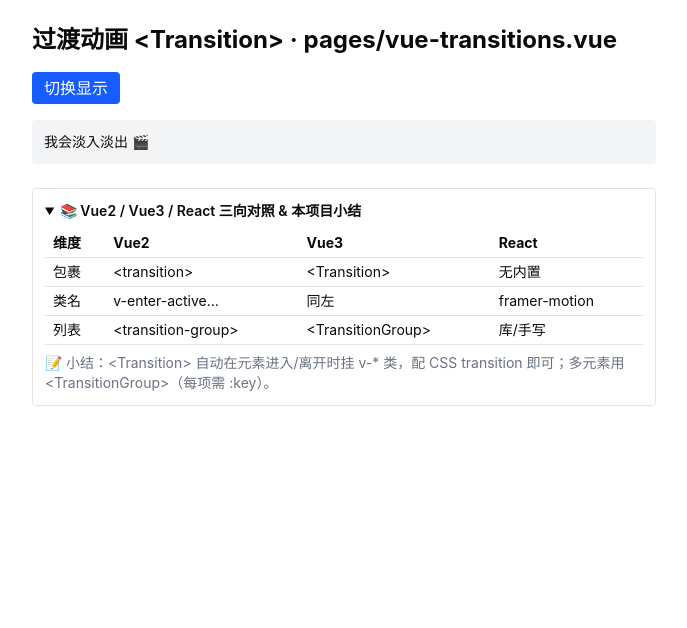
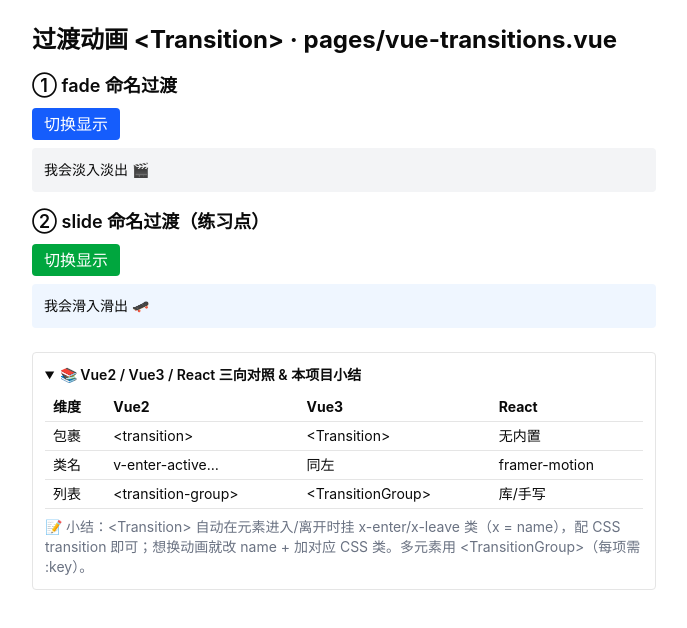
Before and after one commit to 1256807020/social-basic, a Nuxt app: page /vue-transitions in a window 1280 px wide. Both pictures are taken after a click on the heading "📚 Vue2 / Vue3 / React 三向对照 & 本项目小结". Shown: the top 628 px of the page, without its empty margins (296-983 px from the left). Built offline with nearby package versions, Linux system fonts and the light colour scheme.

Commit message:
learn/vue-transitions: 落地 slide 命名过渡练习点(第二 Transition + 独立 CSS 类)

```diff
--- a/app/pages/vue-transitions.vue
+++ b/app/pages/vue-transitions.vue
@@ -1,25 +1,40 @@
 <script setup lang="ts">
 // ───────────────────────────────────────────────────────────
-// 从 Vue2 升级到 Vue3（过渡动画篇）· &lt;Transition&gt;
-// · Vue2：&lt;transition&gt; 写法与 Vue3 几乎一致；
-// · Vue3：&lt;Transition&gt; 包裹单元素/组件，进入/离开自动加 v-enter/v-leave 类；
+// 从 Vue2 升级到 Vue3（过渡动画篇）· <Transition>
+// · Vue2：<transition> 写法与 Vue3 几乎一致；
+// · Vue3：<Transition> 包裹单元素/组件，进入/离开自动加 v-enter/v-leave 类；
 // · React 对照：无内置，用 framer-motion / CSS 动画。
 // 📌 实战定位：进出场动画【了解即可·进阶】；列表增删、弹窗、路由切换常用。
-// 🧭 学习模式：🔧固定写法=&lt;Transition&gt; + .v-enter-active 等 CSS 类；👉=练习点（已填）；文末 <details> 有 Vue2/Vue3/React 三向对照。
+// 🧭 学习模式：🔧固定写法=<Transition name="x"> + .x-enter-active 等 CSS 类；👉=练习点（已落地：fade + slide 两种命名过渡）；文末 <details> 有 Vue2/Vue3/React 三向对照。
 // ───────────────────────────────────────────────────────────
 import { ref } from 'vue'
 
 const show = ref(true)
-// 👉 练习：把动画换成不同的 name（如 'slide'）并加对应 CSS
+const show2 = ref(true)
+// 👉 练习：已落地 —— 第二个 <Transition name="slide"> 用独立 CSS 类演示「命名过渡」
 </script>
 
 <template>
   <main class="mx-auto max-w-2xl space-y-4 p-6">
     <h1 class="text-2xl font-bold">过渡动画 &lt;Transition&gt; · pages/vue-transitions.vue</h1>
-    <button class="rounded bg-blue-600 px-3 py-1 text-white" @click="show = !show">切换显示</button>
-    <Transition name="fade">
-      <p v-if="show" class="rounded bg-gray-100 p-3 text-sm">我会淡入淡出 🎬</p>
-    </Transition>
+
+    <!-- ① fade 命名过渡 -->
+    <section class="space-y-2">
+      <h2 class="text-lg font-semibold">① fade 命名过渡</h2>
+      <button class="rounded bg-blue-600 px-3 py-1 text-white" @click="show = !show">切换显示</button>
+      <Transition name="fade">
+        <p v-if="show" class="rounded bg-gray-100 p-3 text-sm">我会淡入淡出 🎬</p>
+      </Transition>
+    </section>
+
+    <!-- ② slide 命名过渡（练习点落地：独立 CSS 类） -->
+    <section class="space-y-2">
+      <h2 class="text-lg font-semibold">② slide 命名过渡（练习点）</h2>
+      <button class="rounded bg-green-600 px-3 py-1 text-white" @click="show2 = !show2">切换显示</button>
+      <Transition name="slide">
+        <p v-if="show2" class="rounded bg-blue-50 p-3 text-sm">我会滑入滑出 🛹</p>
+      </Transition>
+    </section>
 
     <details class="mt-6 rounded border p-3 text-sm">
       <summary class="cursor-pointer font-semibold">📚 Vue2 / Vue3 / React 三向对照 & 本项目小结</summary>
@@ -38,12 +53,13 @@ const show = ref(true)
           <tr class="border-b"><td class="px-2 py-1">列表</td><td class="px-2 py-1">&lt;transition-group&gt;</td><td class="px-2 py-1">&lt;TransitionGroup&gt;</td><td class="px-2 py-1">库/手写</td></tr>
         </tbody>
       </table>
-      <p class="mt-2 text-gray-500">📝 小结：&lt;Transition&gt; 自动在元素进入/离开时挂 v-* 类，配 CSS transition 即可；多元素用 &lt;TransitionGroup&gt;（每项需 :key）。</p>
+      <p class="mt-2 text-gray-500">📝 小结：&lt;Transition&gt; 自动在元素进入/离开时挂 x-enter/x-leave 类（x = name），配 CSS transition 即可；想换动画就改 name + 加对应 CSS 类。多元素用 &lt;TransitionGroup&gt;（每项需 :key）。</p>
     </details>
   </main>
 </template>
 
 <style scoped>
+/* 🔧 固定写法：name="fade" → .fade-enter-active 等类由 Vue 自动切换 */
 .fade-enter-active,
 .fade-leave-active {
   transition: opacity 0.4s ease;
@@ -52,4 +68,14 @@ const show = ref(true)
 .fade-leave-to {
   opacity: 0;
 }
+/* 练习点：name="slide" → 独立的 slide-* 类，演示「命名过渡」换动画只需改 name + 加 CSS */
+.slide-enter-active,
+.slide-leave-active {
+  transition: all 0.4s ease;
+}
+.slide-enter-from,
+.slide-leave-to {
+  opacity: 0;
+  transform: translateX(20px);
+}
 </style>
```
